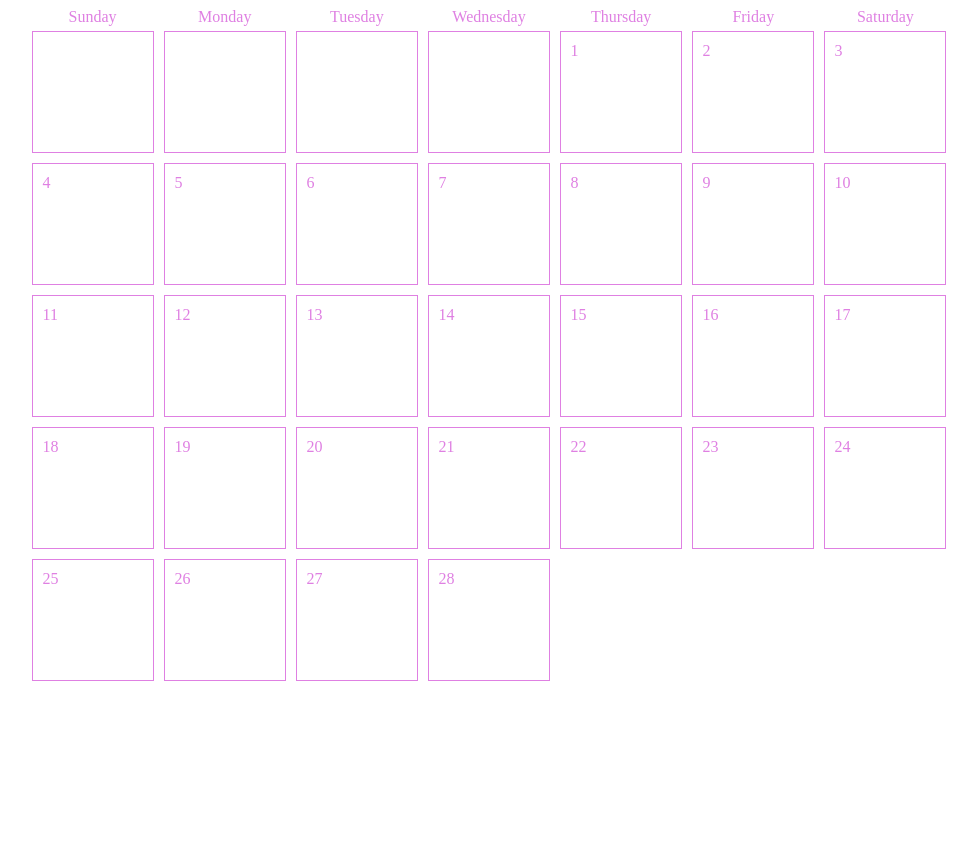
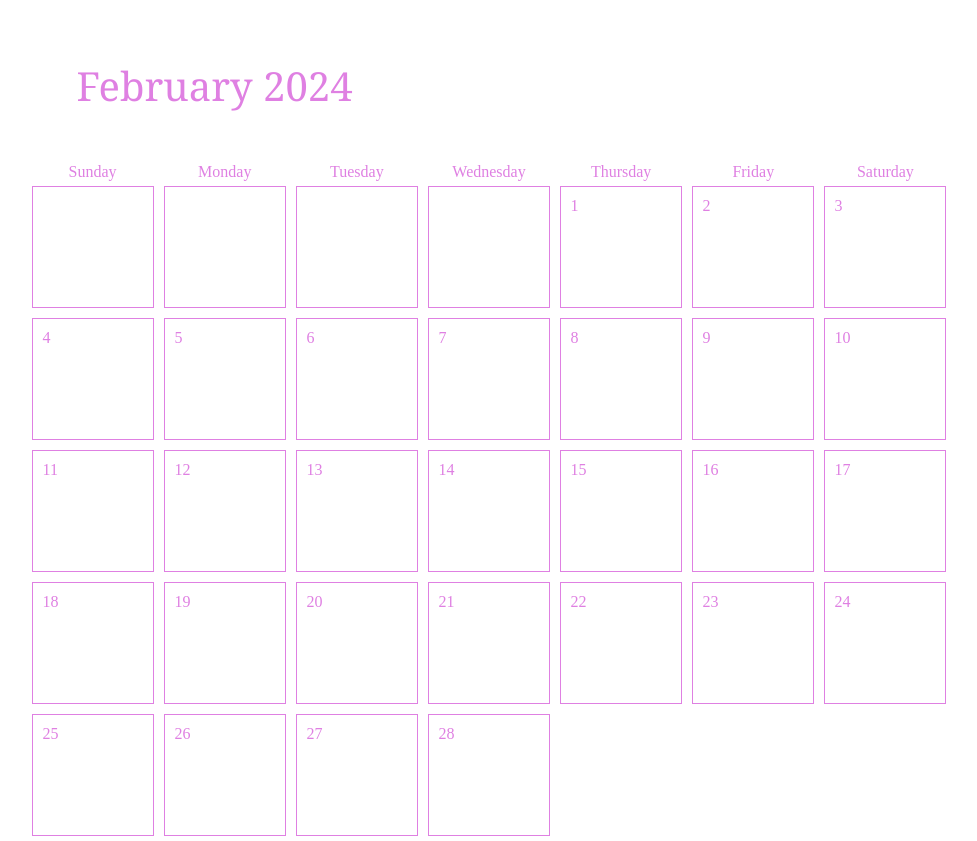
Before and after one commit to yuhyunjeong/calendar, a plain HTML site: page index.html in a window 1280 px wide. Shown: the whole page, without its empty margins (151-1128 px from the left). Before the commit the page ends 800 px from the top, so only its background shows below. Drawn offline with Linux system fonts and the light colour scheme.

Commit message:
month and year

```diff
--- a/index.html
+++ b/index.html
@@ -8,7 +8,9 @@
   </head>
   <body>
     <div class="container">
-      <div class="header"></div>
+      <div class="header">
+        <div id="month"></div>
+      </div>
       <div class="weekdays">
         <div>Sunday</div>
         <div>Monday</div>
--- a/main.js
+++ b/main.js
@@ -32,7 +32,14 @@ function load() {
     month: "numeric",
     day: "numeric",
   }); // (English, option)
+
   console.log("dateString:", dateString);
+  console.log(date.toLocaleDateString("en-US", { month: "long" }));
+
+  document.getElementById("month").innerText = `${date.toLocaleDateString(
+    "en-US",
+    { month: "long" }
+  )} ${year}`;
 
   const paddingDays = weekdays.indexOf(dateString.split(",")[0]); // dates from previous months that are not part of the beginning of the current month
   console.log("paddingDays: ", paddingDays);
--- a/style.css
+++ b/style.css
@@ -8,7 +8,16 @@ body {
   color: rgb(223, 128, 226);
 }
 .header {
+  display: flex;
+  justify-content: space-between;
 }
+
+#month {
+  font-size: 40px;
+  font-family: Georgia, "Times New Roman", Times, serif;
+  padding: 50px;
+}
+
 .weekdays {
   width: 100%;
 
```
